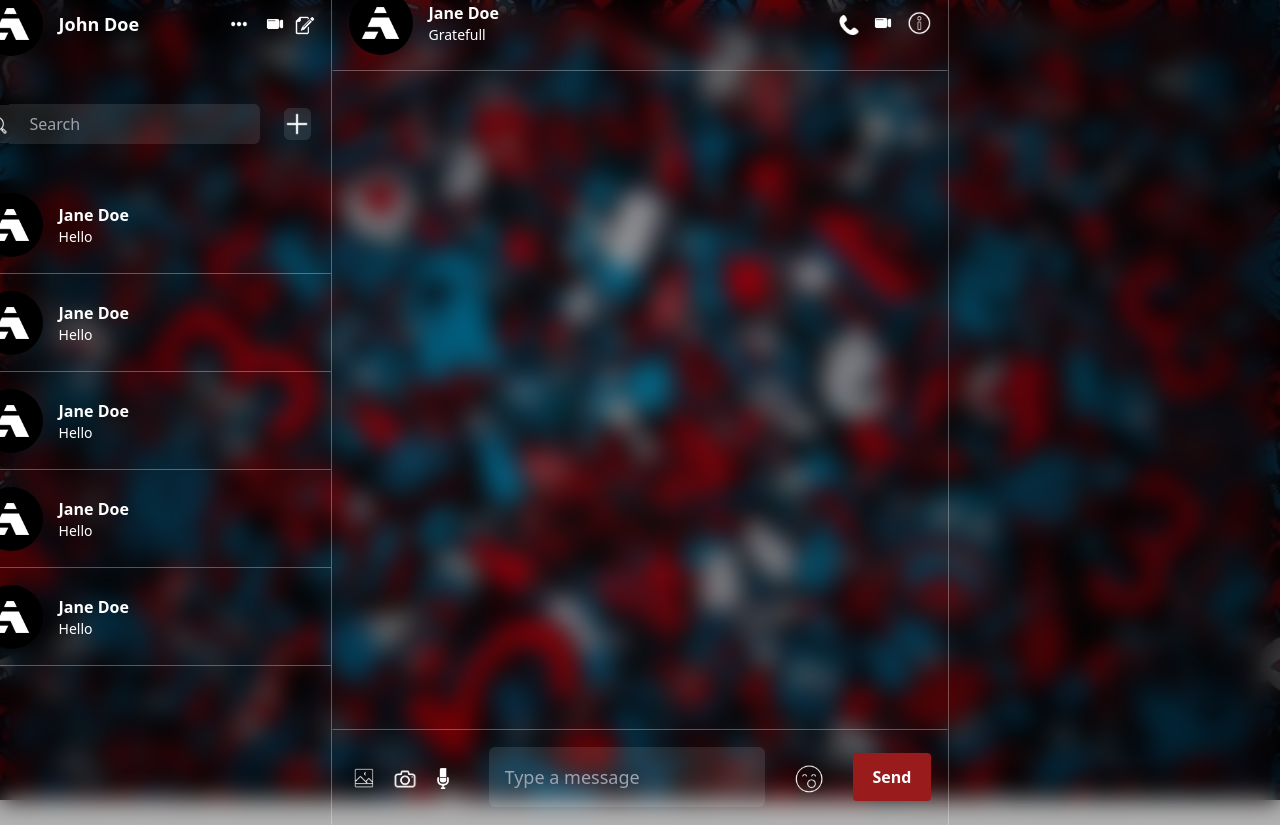
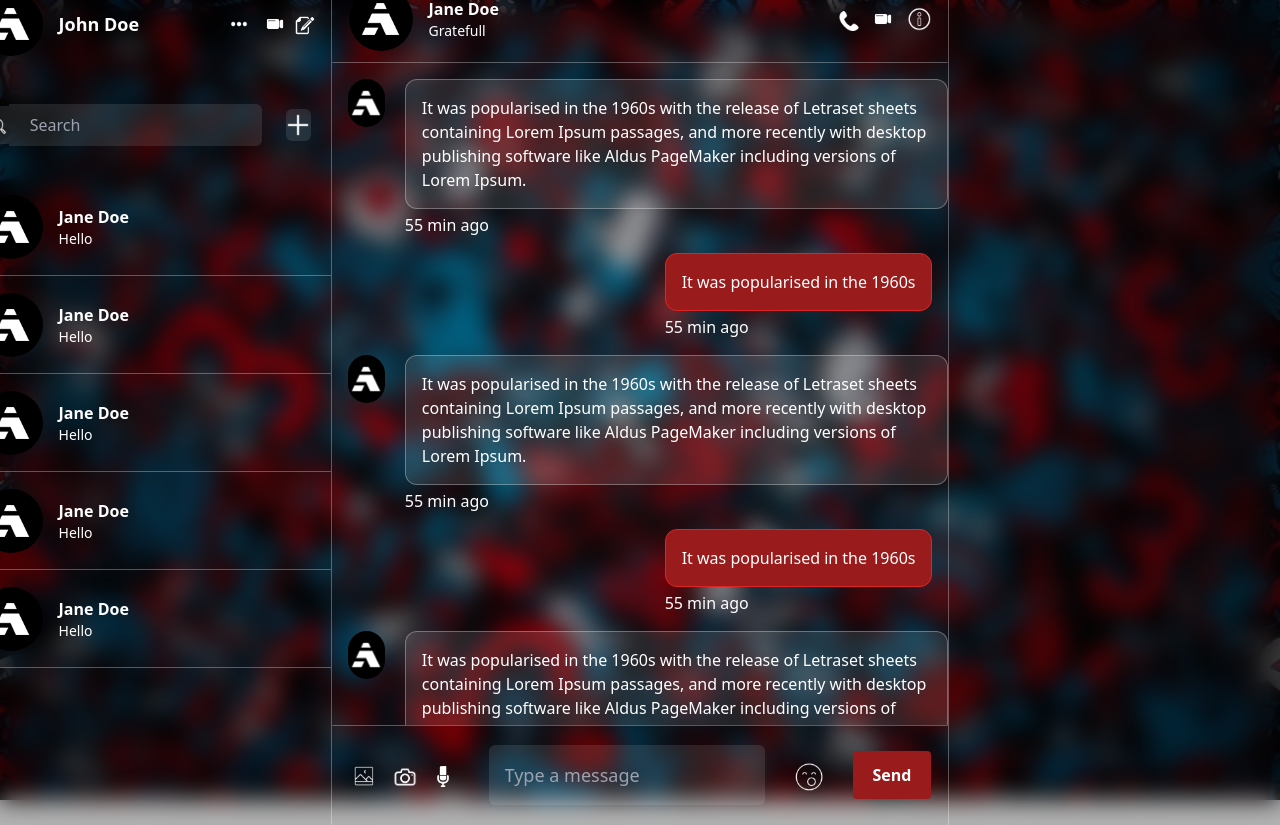
Before and after one commit to troyodia/CHAT-APP, a React (Create React App) app in the folder client/: page /chat-page in a window 1280 px wide. Shown: the top 825 px of the page. Built offline with nearby package versions, Linux system fonts and the light colour scheme; no server answers.

Commit message:
created messages design

```diff
--- a/client/package.json
+++ b/client/package.json
@@ -12,6 +12,7 @@
     "react-dom": "^18.3.1",
     "react-router-dom": "^6.26.2",
     "react-scripts": "5.0.1",
+    "tailwind-scrollbar": "^3.1.0",
     "web-vitals": "^2.1.4"
   },
   "scripts": {
--- a/client/src/components/Chat/Chat.jsx
+++ b/client/src/components/Chat/Chat.jsx
@@ -14,7 +14,7 @@ export default function Chat() {
 
   return (
     <div className="flex-1 flex flex-col relative">
-      <div className="flex h-24  border border-t-transparent border-x-transparent border-b-white/30 w-full items-center">
+      <div className="flex h-28  border border-t-transparent border-x-transparent border-b-white/30 w-full items-center">
         <div className="w-16 h-16 mx-4">
           <img
             className="w-16 h-16 rounded-full object-cover"
@@ -38,8 +38,122 @@ export default function Chat() {
           </div>
         </div>
       </div>
+      <div className="flex flex-col h-full overflow-auto">
+        <div className="mr-auto flex ml-4 mt-4 justify-items">
+          <div className="w-12 h-12 mr-5">
+            <img
+              className="w-12 h-12 rounded-full object-cover"
+              src={defaultImg}
+              alt=""
+            ></img>
+          </div>
+          <div className="text-left  ">
+            <p className="p-4 border border-solid border-white/30 bg-white/10 flex max-w-[700px] rounded-xl">
+              It was popularised in the 1960s with the release of Letraset
+              sheets containing Lorem Ipsum passages, and more recently with
+              desktop publishing software like Aldus PageMaker including
+              versions of Lorem Ipsum.
+            </p>
+            <div className="mt-1">55 min ago</div>
+          </div>
+        </div>
+        <div className="ml-auto flex mr-4 mt-4 justify-items">
+          <div className="text-right">
+            <p className="p-4 border border-solid border-red-600 bg-red-800 flex max-w-[700px] rounded-xl">
+              It was popularised in the 1960s
+            </p>
+            <div className="mt-1 flex">55 min ago</div>
+          </div>
+        </div>
+        <div className="mr-auto flex ml-4 mt-4 justify-items">
+          <div className="w-12 h-12 mr-5">
+            <img
+              className="w-12 h-12 rounded-full object-cover"
+              src={defaultImg}
+              alt=""
+            ></img>
+          </div>
+          <div className="text-left  ">
+            <p className="p-4 border border-solid border-white/30 bg-white/10 flex max-w-[700px] rounded-xl">
+              It was popularised in the 1960s with the release of Letraset
+              sheets containing Lorem Ipsum passages, and more recently with
+              desktop publishing software like Aldus PageMaker including
+              versions of Lorem Ipsum.
+            </p>
+            <div className="mt-1">55 min ago</div>
+          </div>
+        </div>
+        <div className="ml-auto flex mr-4 mt-4 justify-items">
+          <div className="text-right">
+            <p className="p-4 border border-solid border-red-600 bg-red-800 flex max-w-[700px] rounded-xl">
+              It was popularised in the 1960s
+            </p>
+            <div className="mt-1 flex">55 min ago</div>
+          </div>
+        </div>
+        <div className="mr-auto flex ml-4 mt-4 justify-items">
+          <div className="w-12 h-12 mr-5">
+            <img
+              className="w-12 h-12 rounded-full object-cover"
+              src={defaultImg}
+              alt=""
+            ></img>
+          </div>
+          <div className="text-left  ">
+            <p className="p-4 border border-solid border-white/30 bg-white/10 flex max-w-[700px] rounded-xl">
+              It was popularised in the 1960s with the release of Letraset
+              sheets containing Lorem Ipsum passages, and more recently with
+              desktop publishing software like Aldus PageMaker including
+              versions of Lorem Ipsum.
+            </p>
+            <div className="mt-1">55 min ago</div>
+          </div>
+        </div>
+        <div className="ml-auto flex mr-4 mt-4 justify-items">
+          <div className="text-right">
+            <p className="p-4 border border-solid border-red-600 bg-red-800 flex max-w-[700px] rounded-xl">
+              It was popularised in the 1960s
+            </p>
+            <div className="mt-1 flex">55 min ago</div>
+          </div>
+        </div>
+        <div className="mr-auto flex ml-4 mt-4 justify-items">
+          <div className="w-12 h-12 mr-5">
+            <img
+              className="w-12 h-12 rounded-full object-cover"
+              src={defaultImg}
+              alt=""
+            ></img>
+          </div>
+          <div className="text-left  ">
+            <p className="p-4 border border-solid border-white/30 bg-white/10 flex max-w-[700px] rounded-xl">
+              It was popularised in the 1960s with the release of Letraset
+              sheets containing Lorem Ipsum passages, and more recently with
+              desktop publishing software like Aldus PageMaker including
+              versions of Lorem Ipsum.
+            </p>
+            <div className="mt-1">55 min ago</div>
+          </div>
+        </div>
+        <div className="ml-auto mt-4 mr-4  max-h-[400px] flex flex-1">
+          <img
+            className="rounded-xl w-[700px] h-[395px] object-cover"
+            src={defaultImg}
+            alt=""
+          ></img>
+        </div>
+        <div className="ml-auto flex mr-4 mt-4 justify-items">
+          <div className="text-right">
+            <p className="p-4 border border-solid border-red-600 bg-red-800 flex max-w-[700px] rounded-xl">
+              It was popularised in the 1960s
+            </p>
+            <div className="mt-1 flex">55 min ago</div>
+          </div>
+        </div>
+      </div>
+
       <div
-        className="flex mt-auto h-24 border border-b-transparent border-x-transparent
+        className="flex mt-auto h-32 border border-b-transparent border-x-transparent
        border-t-white/30 w-full items-center"
       >
         <div className="flex mr-auto space-x-3 ml-4">
@@ -56,7 +170,8 @@ export default function Chat() {
         <input
           type="text"
           value={message}
-          className="ml-8 flex-1 py-4 pl-4 bg-white/10 rounded-md outline-none text-lg"
+          className="ml-8 flex-1 py-4 pl-4 bg-white/10 rounded-md outline-none text-lg
+          focus:border focus:border-solid  focus:border-white/30"
           placeholder="Type a message"
           id="input"
           onChange={(e) => {
--- a/client/src/components/Detail/Detail.jsx
+++ b/client/src/components/Detail/Detail.jsx
@@ -1,6 +1,8 @@
+import defaultImg from "../../images/default.png";
+
 export default function Detail() {
   return (
-    <div className="flex  border border-y-0 border-r-0 border-l-white/30 ml-auto w-[370px]">
+    <div className="flex border border-y-0 border-r-0 border-l-white/30 ml-auto w-[370px]">
       detail
     </div>
   );
--- a/client/src/components/MessageList/MessageList.jsx
+++ b/client/src/components/MessageList/MessageList.jsx
@@ -35,11 +35,15 @@ export default function MessageList() {
         </div>
       </div>
       <div className="w-full flex items-center mb-8 px-5">
-        <button className="w-8 flex justify-center items-center rounded-l-md py-2 pl-1 bg-white/10">
+        <button
+          className="w-8 flex justify-center items-center rounded-l-md py-2 pl-1 bg-white/10
+        border border-transparent focus:border focus:border-solid  focus:border-white/30"
+        >
           <img className="w-6" src={searchIcon} alt=""></img>
         </button>
         <input
-          className="mr-6 rounded-r-md flex-1 py-2 pl-5 bg-white/10 outline-none"
+          className="mr-6 rounded-r-md flex-1 py-2 pl-5 bg-white/10 outline-none
+          border border-transparent focus:border focus:border-solid  focus:border-white/30"
           placeholder="Search"
         ></input>
         <button
--- a/client/tailwind.config.js
+++ b/client/tailwind.config.js
@@ -8,5 +8,5 @@ module.exports = {
       },
     },
   },
-  plugins: [],
+  plugins: [require("tailwind-scrollbar")],
 };
```
Also changed, not shown: 1 other file (tests, documents, lock files or other folders).
